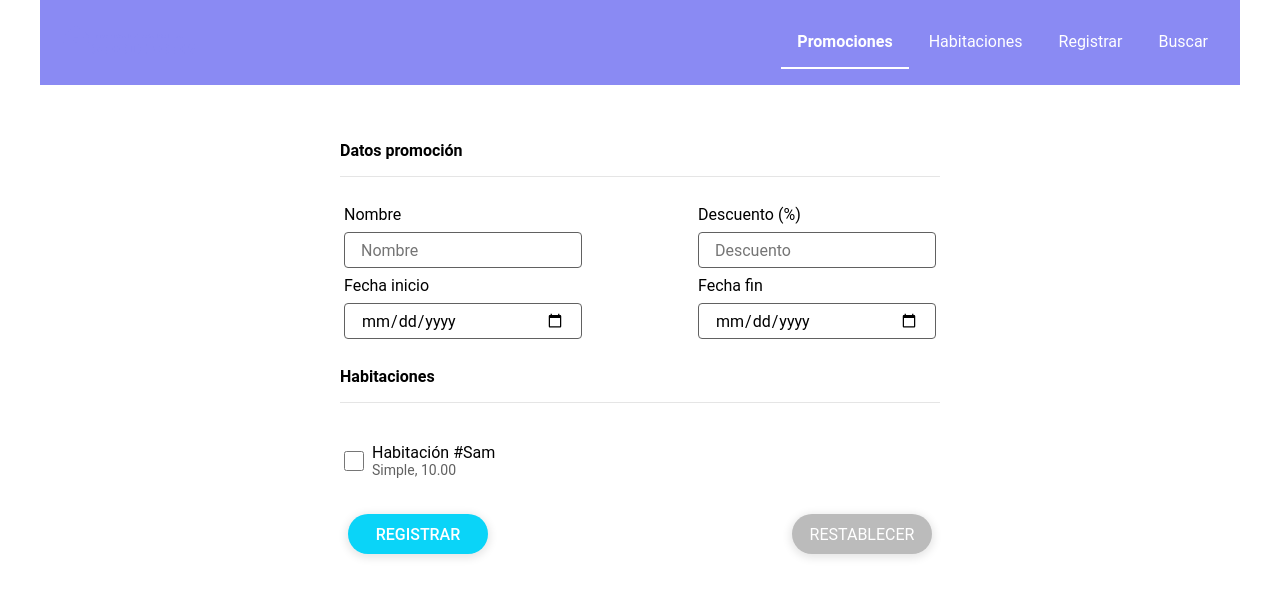
After one commit to fermelli/app-reservas, a PHP site: page /formpromocion.php in a window 1280 px wide. The commit adds this page. Shown: the top 605 px of the page. Run offline with PHP 8.4, Linux system fonts and the light colour scheme; tables that the repository leaves empty hold one stand-in row (values such as "Sample post"); a stand-in replaces the project's code that opens the database connection; some libraries are stand-ins or nearby versions.

Commit message:
interfaz para el registro de una promocion

```diff
--- a/commons/header.php
+++ b/commons/header.php
@@ -3,6 +3,10 @@
 require_once './config.php';
 
 $enlaces = [
+    [
+        'nombre'   => 'promociones.php',
+        'texto'     => 'Promociones',
+    ],
     [
         'nombre'   => 'habitaciones.php',
         'texto'     => 'Habitaciones',
--- /dev/null
+++ b/crearpromocion.php
@@ -0,0 +1,3 @@
+<?php
+
+print_r($_POST);
--- a/css/estilos.css
+++ b/css/estilos.css
@@ -1,6 +1,6 @@
 * {
 	box-sizing: border-box;
-    font-family: "Roboto", Arial, Helvetica, sans-serif;
+	font-family: 'Roboto', Arial, Helvetica, sans-serif;
 	font-size: 16px;
 	margin: 0;
 	padding: 0;
@@ -480,7 +480,7 @@ h2.card-detail__title {
 	background-color: #ffffff;
 	padding: 0.75rem 1rem;
 	color: #181818;
-    width: 120px;
+	min-width: 120px;
 	text-align: center;
 	text-transform: uppercase;
 	text-decoration: none;
@@ -498,3 +498,38 @@ h2.card-detail__title {
 	width: 100%;
 	border-bottom: 1px solid rgba(0, 0, 0, 0.1);
 }
+
+/* PROMO */
+.form-promo {
+	padding: 2rem 0;
+	/* background-color: #e6e4e4; */
+}
+
+.form-promo__title {
+	width: 100%;
+	padding-bottom: 1rem;
+	margin: 1.5rem 0;
+	border-bottom: 1px solid rgba(0, 0, 0, 0.1);
+}
+
+.form-promo__section {
+	margin: 0 auto;
+	width: 600px;
+	display: flex;
+	flex-wrap: wrap;
+	justify-content: space-between;
+}
+
+.my-3 {
+	margin: 0.75rem 0;
+}
+
+.py-5 {
+	padding: 1.25rem 0;
+}
+
+.text-small {
+	display: block;
+	font-size: 0.875rem;
+	color: #616161;
+}
--- /dev/null
+++ b/formpromocion.php
@@ -0,0 +1,77 @@
+<!DOCTYPE html>
+<html lang="es">
+
+<head>
+    <meta charset="UTF-8">
+    <meta http-equiv="X-UA-Compatible" content="IE=edge">
+    <meta name="viewport" content="width=device-width, initial-scale=1.0">
+    <link rel="stylesheet" href="./css/estilos.css">
+    <link rel="icon" href="./favicon.ico">
+    <title>Registrar promoción</title>
+</head>
+
+<body>
+    <div class="container">
+        <?php
+        $enlaceActivo = 'promociones.php';
+        $esTemaOscuro = TRUE;
+        require_once "./commons/header.php";
+        ?>
+        <div class="container-form">
+            <form class="form-promo" action="./crearpromocion.php" method="post">
+                <div class="form-promo__section">
+                    <h2 class="form-promo__title">Datos promoción</h2>
+                    <div class="field field--input">
+                        <label class="field__label" for="nombre">Nombre</label>
+                        <input class="field__input field__input--outline" id="nombre" type="text" name="nombre" placeholder="Nombre" required>
+                    </div>
+                    <div class="field field--input">
+                        <label class="field__label" for="descuento">Descuento (%)</label>
+                        <input class="field__input field__input--outline" id="descuento" type="number" name="descuento" placeholder="Descuento" min="1" max="100" step="1" required>
+                    </div>
+                    <div class="field field--input">
+                        <label class="field__label" for="fechainicio">Fecha inicio</label>
+                        <input class="field__input field__input--outline" id="fechainicio" type="date" name="fechainicio" required>
+                    </div>
+                    <div class="field field--input">
+                        <label class="field__label" for="fechafin">Fecha fin</label>
+                        <input class="field__input field__input--outline" id="fechafin" type="date" name="fechafin" required>
+                    </div>
+                </div>
+                <div class="form-promo__section">
+                    <h2 class="form-promo__title">Habitaciones</h2>
+                    <?php
+                    include('database-init.php');
+                    $habitaciones = $db->getRooms([]);
+                    if ($habitaciones) :
+                        foreach ($habitaciones as $habitacion) :
+                    ?>
+                            <div class="field field--checkbox my-3">
+                                <input class="field__checkbox" id="habitacion<?= $habitacion['id'] ?>" type="checkbox" name="habitaciones[]" value="<?= $habitacion['id'] ?>">
+                                <label class="field__label field__label--checkbox" for="habitacion<?= $habitacion['id'] ?>">
+                                    Habitación #<?= $habitacion['numero'] ?>
+                                    <span class="text-small">
+                                        <?= ucfirst($habitacion['tipo_habitacion']) ?>, <?= $habitacion['precio'] ?><?= $habitacion['bano_privado'] ? ', baño privado' : '' ?>
+                                    </span>
+                                </label>
+                            </div>
+                        <?php
+                        endforeach;
+                    else :
+                        ?>
+                        <p>No hay registros</p>
+                    <?php
+                    endif;
+                    ?>
+                </div>
+                <div class="form-promo__section py-5">
+                    <input class="btn btn-primary" type="submit" value="Registrar">
+                    <input class="btn btn-secondary" type="reset" value="Restablecer">
+                </div>
+            </form>
+        </div>
+    </div>
+    <script src="./js/main.js"></script>
+</body>
+
+</html>
--- a/habitaciones.php
+++ b/habitaciones.php
@@ -1,12 +1,11 @@
 <!DOCTYPE html>
-<html lang="en">
+<html lang="es">
 
 <head>
     <meta charset="UTF-8">
     <meta http-equiv="X-UA-Compatible" content="IE=edge">
     <meta name="viewport" content="width=device-width, initial-scale=1.0">
     <link rel="stylesheet" href="./css/estilos.css">
-    <link rel="stylesheet" href="registrahab.css">
     <link rel="icon" href="./favicon.ico">
     <title>Habitaciones reservadas y libres</title>
 </head>
--- a/listarhabitaciones.php
+++ b/listarhabitaciones.php
@@ -53,11 +53,11 @@
                         ?>
                         <div class="field field--input">
                             <label class="field__label" for="fechainicio">Fecha inicio</label>
-                            <input class="field__input" id="fechainicio" type="date" name="fechas[0]" placeholder="Precio máximo" value="<?= $fechaInicio ?>">
+                            <input class="field__input" id="fechainicio" type="date" name="fechas[0]" value="<?= $fechaInicio ?>">
                         </div>
                         <div class="field field--input">
                             <label class="field__label" for="fechafin">Fecha fin</label>
-                            <input class="field__input" id="fechafin" type="date" name="fechas[1]" placeholder="Precio máximo" value="<?= $fechaFin ?>">
+                            <input class="field__input" id="fechafin" type="date" name="fechas[1]" value="<?= $fechaFin ?>">
                         </div>
                     </div>
                 </div>
--- a/registrarhabitaciones.php
+++ b/registrarhabitaciones.php
@@ -1,5 +1,5 @@
 <!DOCTYPE html>
-<html lang="en">
+<html lang="es">
 
 <head>
     <meta charset="UTF-8">
```
Also changed, not shown: promociones.php (added, +26 -0 lines). Lines whose indentation alone changed are shown as unchanged.
